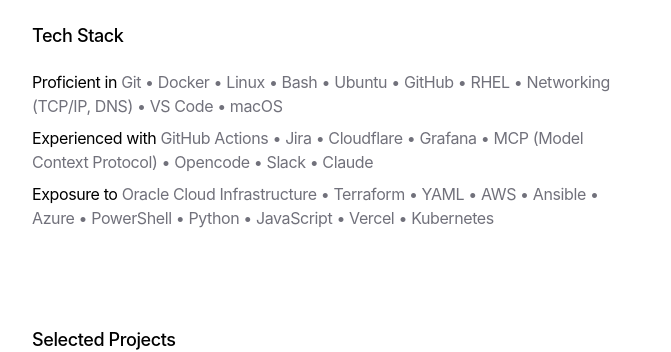
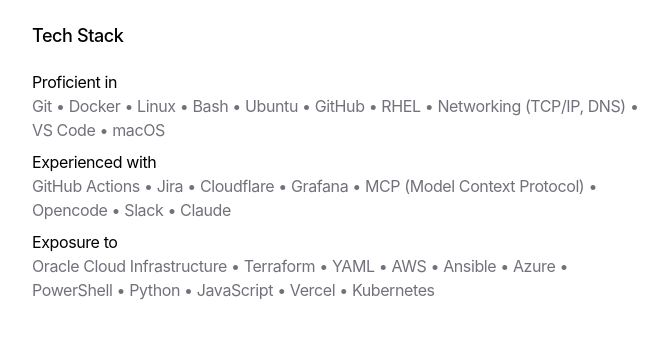
Before and after one commit to rzkw/walkable, a Next.js app: page / in a window 1280 px wide. Shown: the part 282-634 px from the top of the page, without its empty margins (304-975 px from the left). Built offline with nearby package versions, Linux system fonts and the light colour scheme; no server answers.

Commit message:
style: stack tech stack category and skills on separate lines

```diff
--- a/app/page.tsx
+++ b/app/page.tsx
@@ -111,9 +111,12 @@
       >
         <div className="flex flex-1 flex-col space-y-2">
           <p className="text-zinc-600 dark:text-zinc-400">
-            Documentation of Linux systems administration, projects, infrastructure.
-
-            Most recent proof of work in <a className="underline" href="https://medium.com/@walkable-llc">Medium</a>.
+            Documentation of Linux systems administration, projects,
+            infrastructure. Most recent proof of work in{' '}
+            <a className="underline" href="https://medium.com/@walkable-llc">
+              Medium
+            </a>
+            .
           </p>
         </div>
       </motion.section>
@@ -126,12 +129,8 @@
         <div className="flex flex-col space-y-2">
           {TECH_STACK.map((item) => (
             <div key={item.category}>
-              <span className="font-normal dark:text-zinc-100">
-                {item.category}
-              </span>{' '}
-              <span className="text-zinc-500 dark:text-zinc-400">
-                {item.skills}
-              </span>
+              <p className="font-normal dark:text-zinc-100">{item.category}</p>
+              <p className="text-zinc-500 dark:text-zinc-400">{item.skills}</p>
             </div>
           ))}
         </div>
@@ -155,7 +154,7 @@
                   target="_blank"
                 >
                   {project.name}
-                  <span className="absolute bottom-0.5 left-0 block h-[1px] w-full max-w-0 bg-zinc-900 dark:bg-zinc-50 transition-all duration-200 group-hover:max-w-full"></span>
+                  <span className="absolute bottom-0.5 left-0 block h-[1px] w-full max-w-0 bg-zinc-900 transition-all duration-200 group-hover:max-w-full dark:bg-zinc-50"></span>
                 </a>
                 <p className="text-base text-zinc-600 dark:text-zinc-400">
                   {project.description}
@@ -166,7 +165,7 @@
         </div>
       </motion.section>
 
-            <motion.section
+      <motion.section
         variants={VARIANTS_SECTION}
         transition={TRANSITION_SECTION}
       >
```
